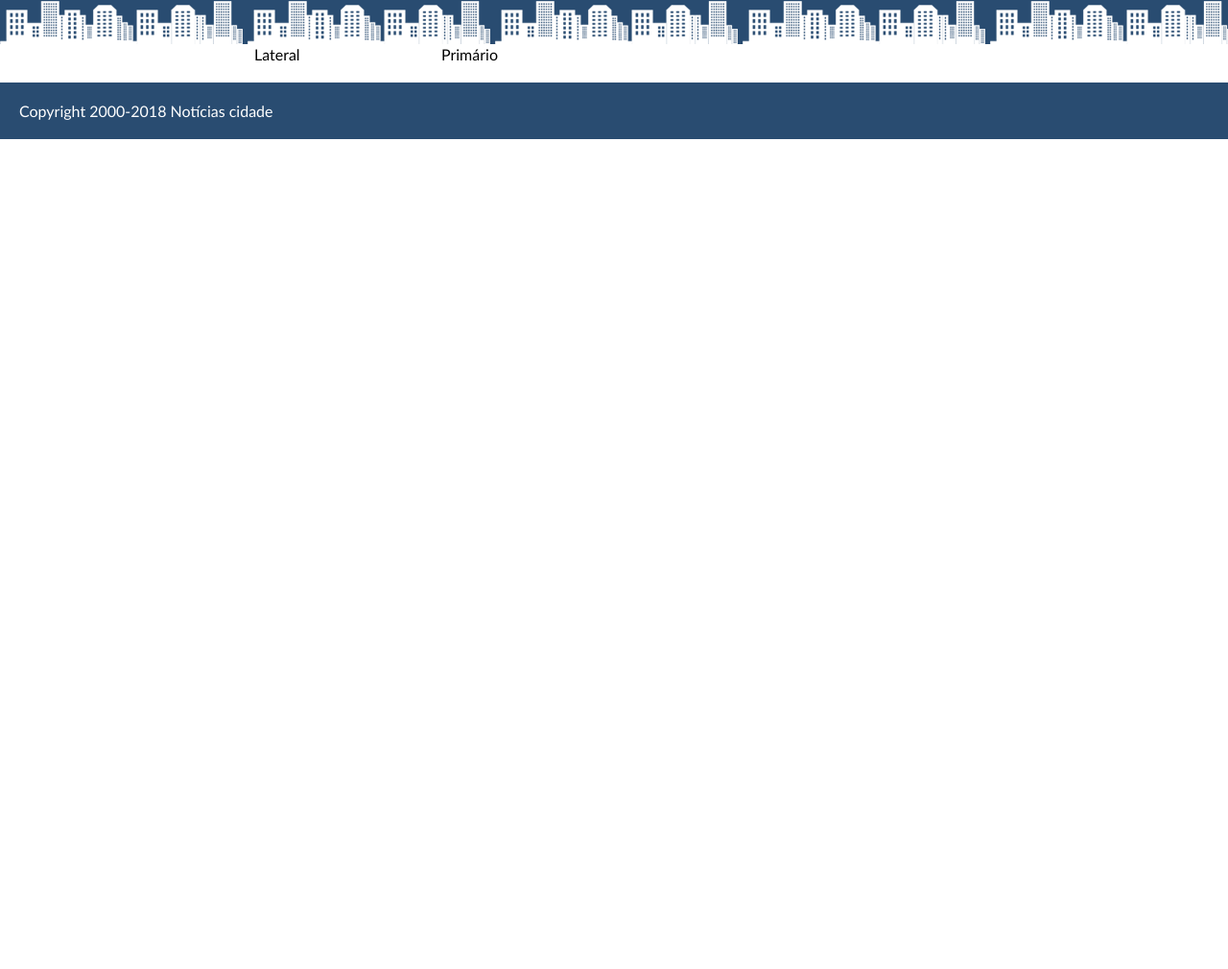
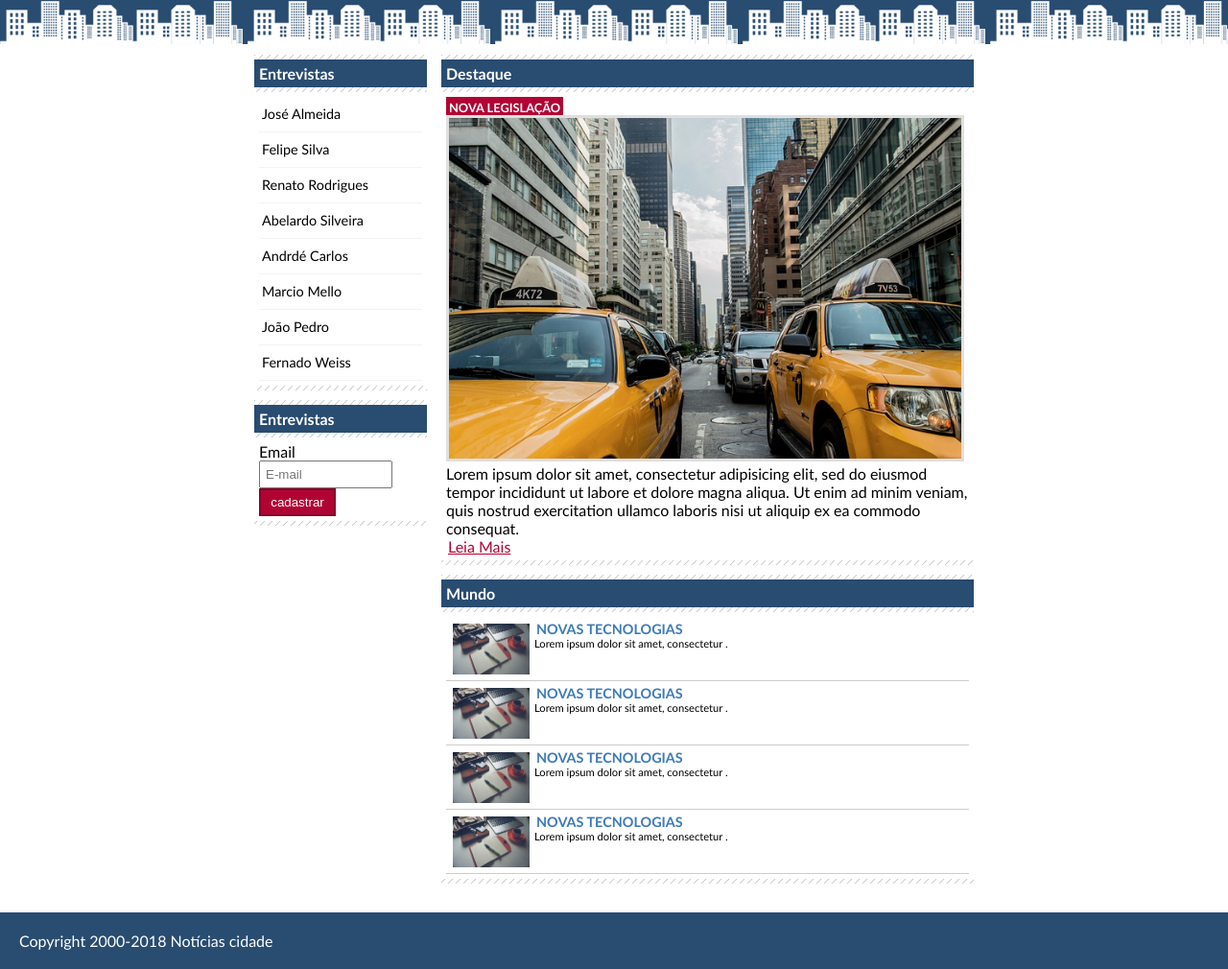
Before and after one commit to Gilberto-Lopes/Curso-Desenvolvimento-WEB, a plain HTML site: page CSS3 Intemediario avançado/Site Noticias da cidade/brasil.html in a window 1280 px wide. Shown: the part 183-1193 px from the top of the page at 96% size. Before the commit the page ends 800 px from the top, so only its background shows below. Drawn offline with Linux system fonts and the light colour scheme.

Commit message:
Update brasil.html

```diff
--- a/CSS3 Intemediario avançado/Site Noticias da cidade/brasil.html
+++ b/CSS3 Intemediario avançado/Site Noticias da cidade/brasil.html
@@ -41,8 +41,103 @@
 
 		<!--Início do conteudo-->
 		<div id="conteudo">
-			<div id="primario">Primário</div>
-			<div id="lateral">Lateral</div>
+			<div id="primario">
+				<div class="caixa destaque">
+
+					<h2>Destaque</h2>
+					<div class="caixa-conteudo">
+						<h3 class="destaque">Nova legislação</h3>
+						<img class="imagem-principal" src="imagens/taxi.jpg" width="100%">
+						<p>Lorem ipsum dolor sit amet, consectetur adipisicing elit, sed do eiusmod
+						tempor incididunt ut labore et dolore magna aliqua. Ut enim ad minim veniam,
+						quis nostrud exercitation ullamco laboris nisi ut aliquip ex ea commodo
+						consequat.</p>
+						<a href="">Leia Mais</a>
+					</div>
+				</div>
+				<div class="caixa">
+
+					<h2>Mundo</h2>
+					<div class="caixa-conteudo">
+						<ul id="lista-noticias">
+							<li>
+								<a href="">
+									<img src="imagens/tecnologia.jpg" width="80" alt="">
+									<h3>Novas tecnologias</h3>
+									<p>Lorem ipsum dolor sit amet, consectetur .</p>
+							     </a>
+							</li>
+							<li>
+								<a href="">
+									<img src="imagens/tecnologia.jpg" width="80" alt="">
+									<h3>Novas tecnologias</h3>
+									<p>Lorem ipsum dolor sit amet, consectetur .</p>
+							     </a>
+							</li>
+							<li>
+								<a href="">
+									<img src="imagens/tecnologia.jpg" width="80" alt="">
+									<h3>Novas tecnologias</h3>
+									<p>Lorem ipsum dolor sit amet, consectetur .</p>
+							     </a>
+							</li>
+							<li>
+								<a href="">
+									<img src="imagens/tecnologia.jpg" width="80" alt="">
+									<h3>Novas tecnologias</h3>
+									<p>Lorem ipsum dolor sit amet, consectetur .</p>
+							     </a>
+							</li>
+						</ul>
+					</div>
+				</div>
+
+
+			</div>
+
+
+			<!--inicio da lateral-->
+			<div id="lateral">
+
+				<div class="caixa">
+					<h2>Entrevistas</h2>
+					<div class="caixa-conteudo">
+						<ul>
+							<li><a href="">José Almeida</a></li>
+							<li><a href="">Felipe Silva</a></li>
+							<li><a href="">Renato Rodrigues</a></li>
+							<li><a href="">Abelardo Silveira</a></li>
+							<li><a href="">Andrdé Carlos</a></li>
+							<li><a href=""> Marcio Mello</a></li>
+							<li><a href="">João Pedro</a></li>
+							<li><a href="">Fernado Weiss</a></li>
+						</ul>
+					</div>
+
+				</div>
+				<div class="caixa">
+					<h2>Entrevistas</h2>
+					<div class="caixa-conteudo">
+						<form>
+							<div>
+								<label for="email">Email</label>
+								<input type="text" name="email" id="email" placeholder="E-mail">
+							</div>
+
+							<div>
+								<input class="submit" type="submit" value="cadastrar">
+							</div>
+						</form>
+
+					</div>
+
+				</div>
+
+
+
+
+			</div>
+			<!--fim da lateral-->
 		</div>
 		<!--fim do conteudo-->
 
```
